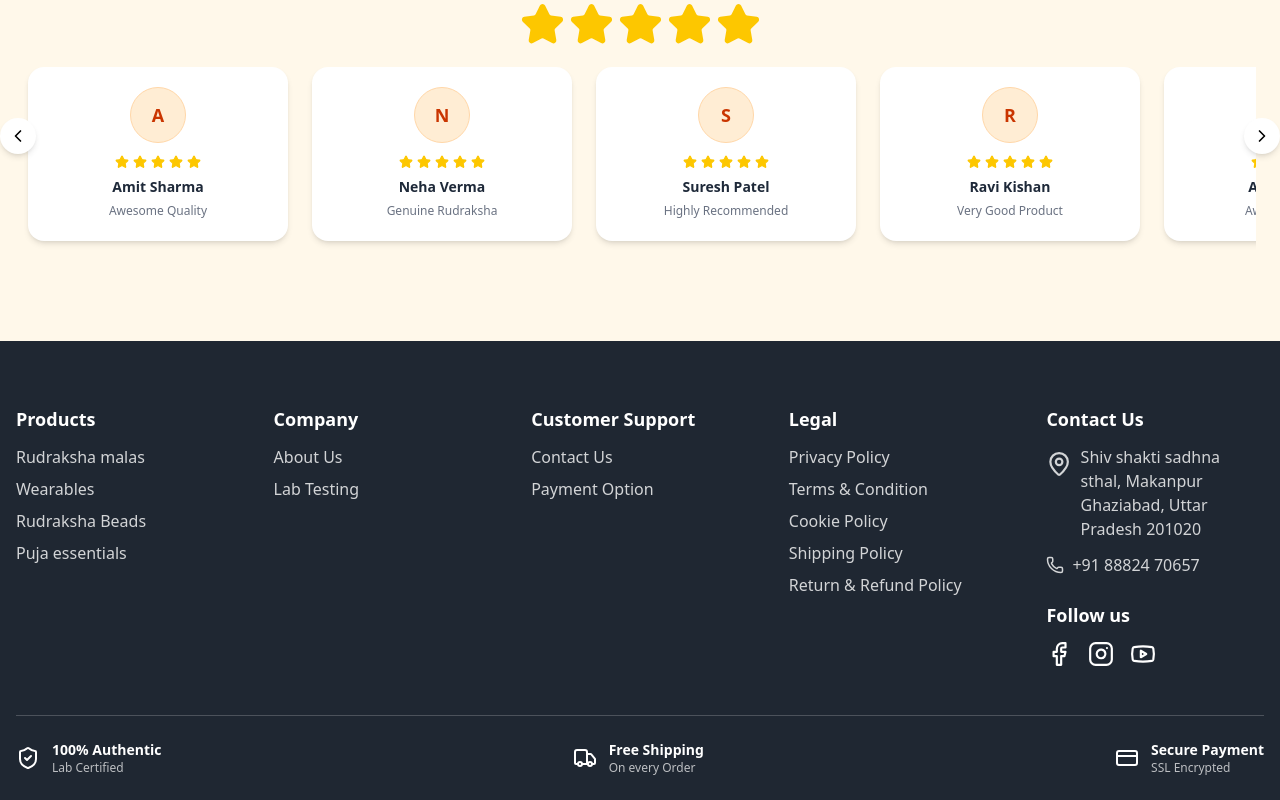
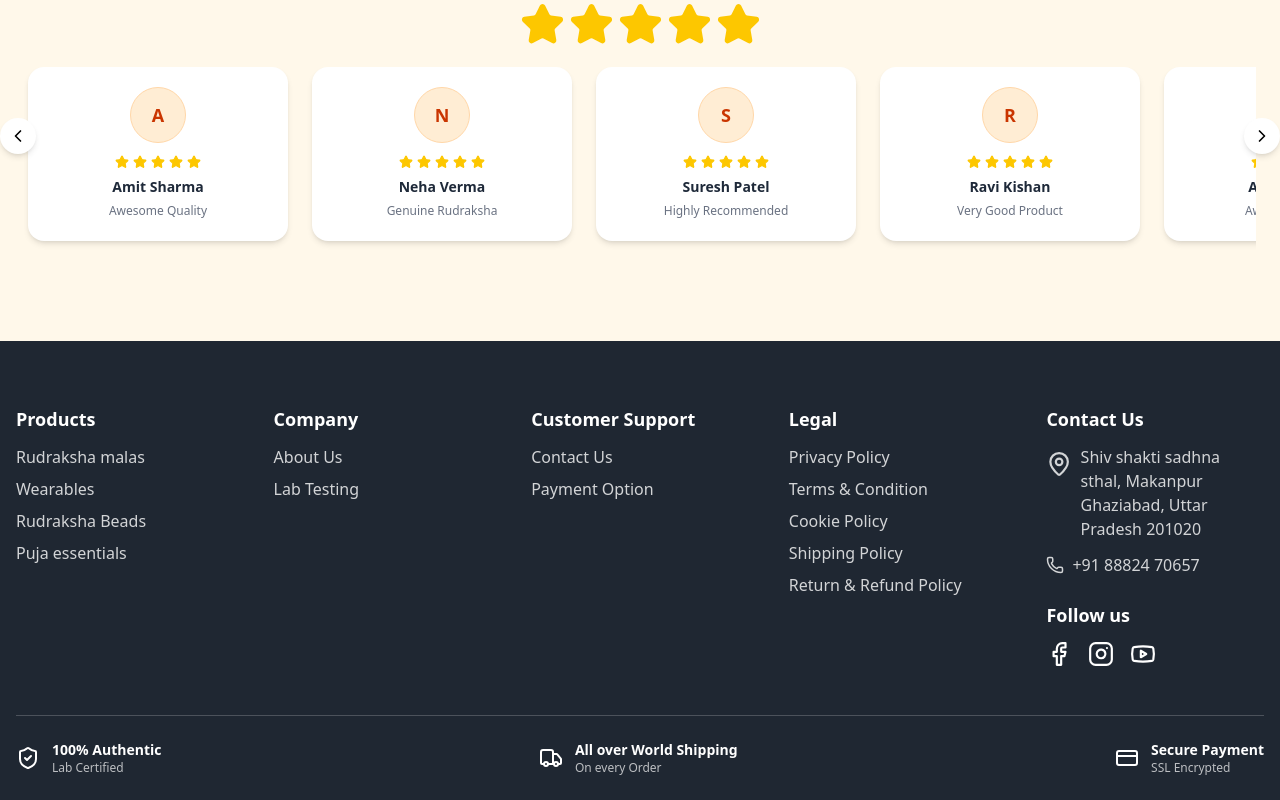
Before and after one commit to Akhand-Bhakti/akhandbhakti-frontend, a Next.js app: page / in a window 1280 px wide. Shown: the part 4717-5517 px from the top of the page. Built offline with nearby package versions, Linux system fonts and the light colour scheme; no server answers; a web font is replaced by a local one.

Commit message:
Updated location

```diff
--- a/src/components/Footer.tsx
+++ b/src/components/Footer.tsx
@@ -166,7 +166,7 @@ export default function Footer() {
               <li className="flex gap-2 items-start">
                 <MapPin size={38} />
                 <Link
-                  href="https://maps.app.goo.gl/zuCrcR6aiqg8u1iZA"
+                  href="https://maps.app.goo.gl/AzGby8j34KhUT5v56"
                   className="hover:text-white"
                 >
                   Shiv shakti sadhna sthal, Makanpur
@@ -293,7 +293,7 @@ export default function Footer() {
             <ul className="space-y-3 text-white/80">
               <li className="flex gap-2 items-start">
                 <MapPin size={20} />
-                <Link href="https://maps.app.goo.gl/zuCrcR6aiqg8u1iZA">
+                <Link href="https://maps.app.goo.gl/AzGby8j34KhUT5v56">
                   Shiv shakti sadhna sthal, Makanpur <br />
                   Ghaziabad, Uttar Pradesh 201020
                 </Link>
@@ -350,7 +350,7 @@ export default function Footer() {
           <div className="flex items-center gap-3">
             <Truck />
             <div>
-              <p className="font-semibold text-sm">Free Shipping</p>
+              <p className="font-semibold text-sm">All over World Shipping</p>
               <p className="text-white/70 text-xs">On every Order</p>
             </div>
           </div>
```
